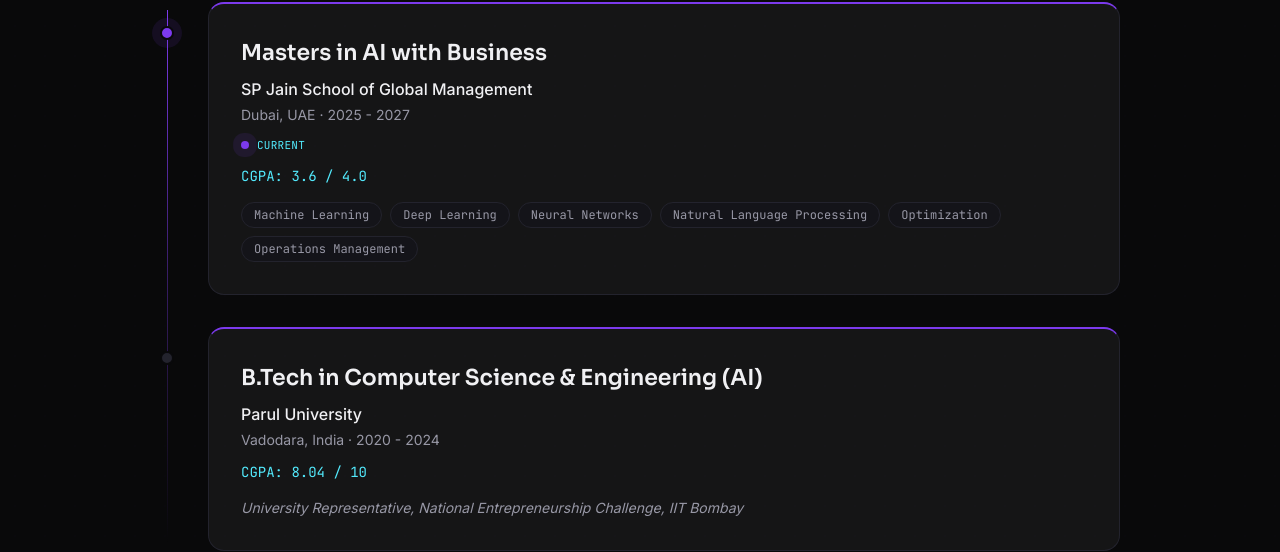
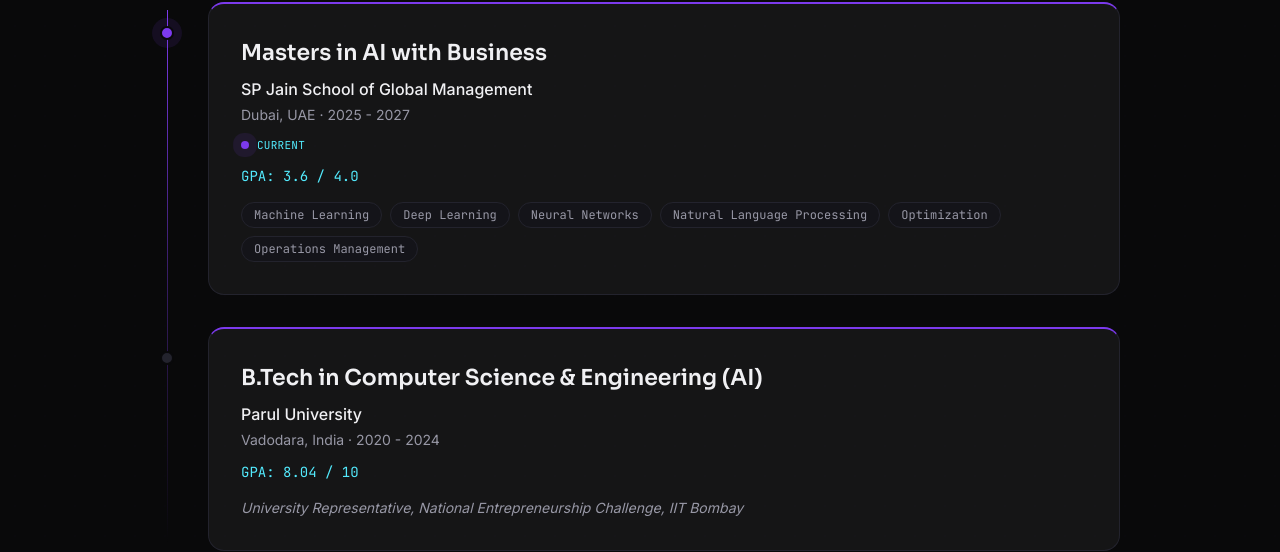
Before and after one commit to KartikJoshi23/portfolio-website, a Next.js app: page / in a window 1280 px wide. Shown: the part 4879-5431 px from the top of the page. Built offline with nearby package versions, Linux system fonts and the light colour scheme.

Commit message:
Rename displayed education label from CGPA to GPA

```diff
--- a/src/components/ui/EducationCard.tsx
+++ b/src/components/ui/EducationCard.tsx
@@ -51,10 +51,10 @@
                 </div>
             )}
 
-            {/* CGPA */}
+            {/* GPA */}
             {item.cgpa && (
                 <p className="mt-3 font-mono text-sm text-cyan-300">
-                    CGPA: {item.cgpa}
+                    GPA: {item.cgpa}
                 </p>
             )}
 
```
